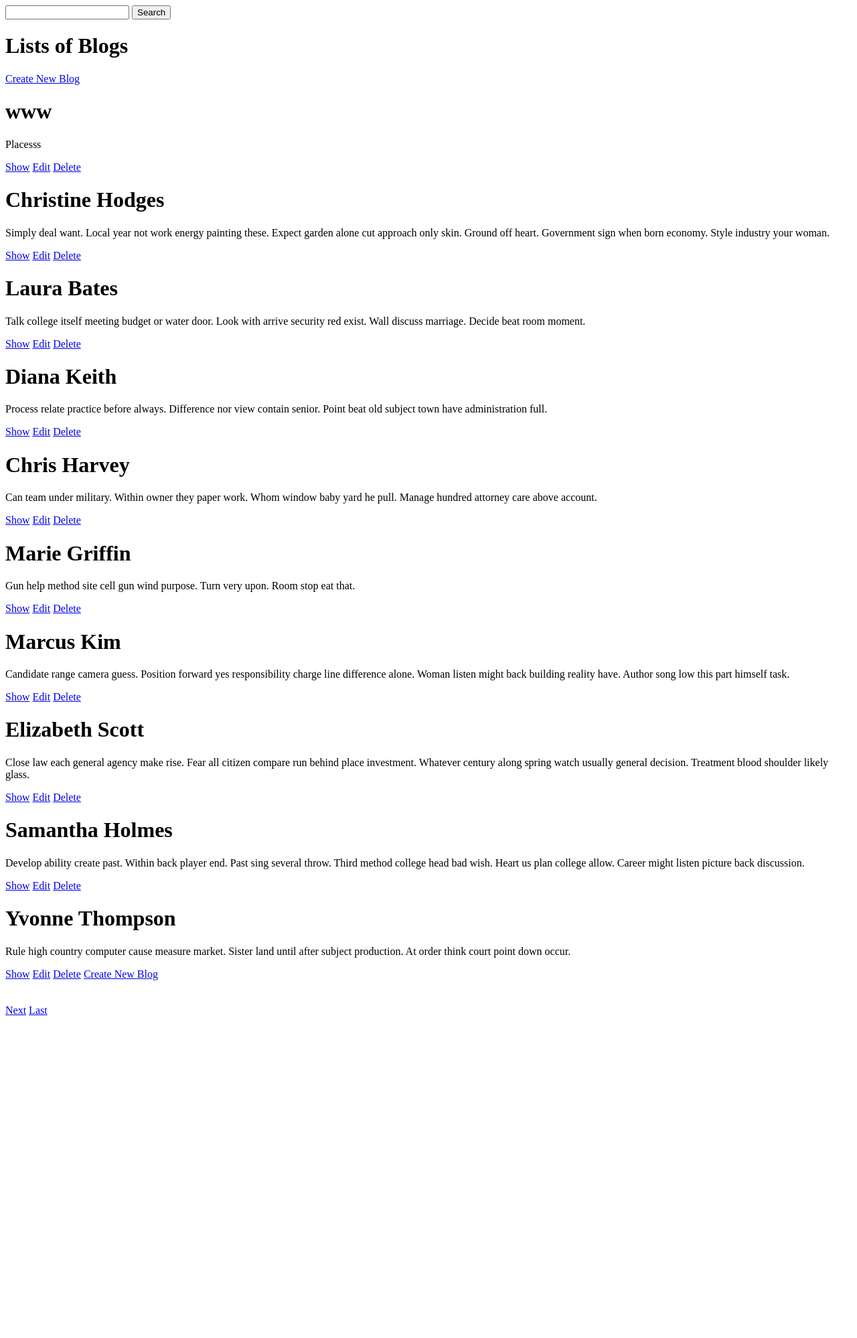
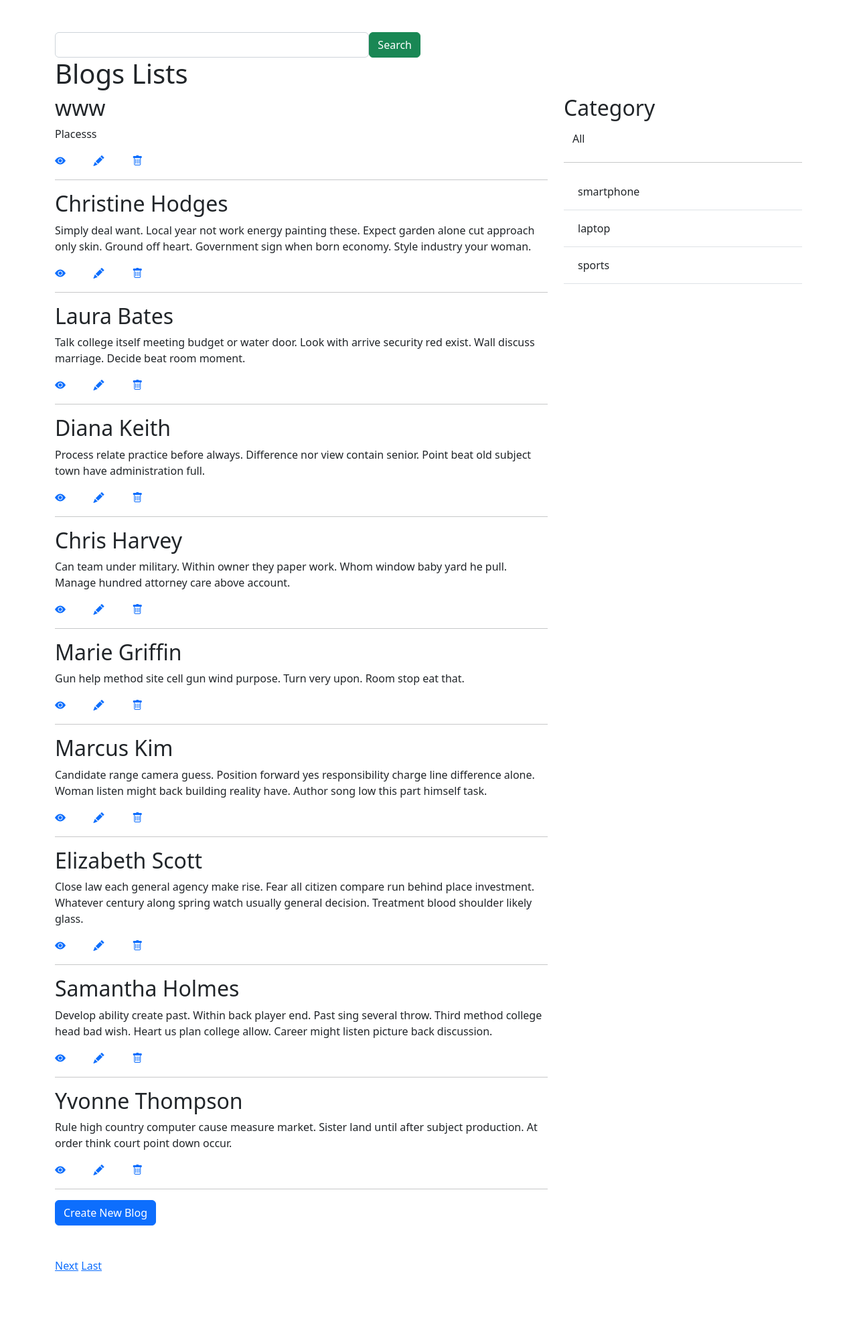
Before and after one commit to SampurnaC/blogger, a Django app: a page that uses blog/templates/blog/index_view.html in a window 1280 px wide. Shown: the whole page at 67% size. Before the commit the page ends 1516 px from the top, so only its background shows below. Run offline with Django 4.2, Linux system fonts and the light colour scheme; data comes from the database, SQL or seed files in the repository; both versions use the stored data as it was after the commit; parts of the project's set-up code (start-up, migrations or seed data) failed here and were passed over; some libraries are stand-ins or nearby versions.

Commit message:
add category feature and style all pages using bootstrap

```diff
--- a/blog/admin.py
+++ b/blog/admin.py
@@ -1,7 +1,8 @@
 from django.contrib import admin
-from .models import Blog, Comment
+from .models import Blog, Comment, Category
 
 # Register your models here.
 
 admin.site.register(Blog)
 admin.site.register(Comment)
+admin.site.register(Category)
--- a/blog/models.py
+++ b/blog/models.py
@@ -1,8 +1,15 @@
 from django.db import models
 
+class Category(models.Model):
+    name = models.CharField(max_length=255)
+
+    def __str__(self):
+        return self.name
+
 class Blog(models.Model):
-    title = models.CharField(max_length=10)
-    description = models.TextField(max_length=100)
+    title = models.CharField(max_length=100)
+    description = models.TextField(max_length=700)
+    category = models.ForeignKey(Category, on_delete=models.CASCADE, default=True, null=False)
 
     def __str__(self):
         return self.title
--- /dev/null
+++ b/blog/templates/blog/about copy.html
@@ -0,0 +1 @@
+heyyyyy
--- /dev/null
+++ b/blog/templates/blog/base.html
@@ -0,0 +1,17 @@
+<!DOCTYPE html>
+<html lang="en">
+<head>
+  <title>Bootstrap Example</title>
+  <meta charset="utf-8">
+  <meta name="viewport" content="width=device-width, initial-scale=1">
+  <link href="https://cdn.jsdelivr.net/npm/bootstrap@5.2.3/dist/css/bootstrap.min.css" rel="stylesheet">
+  <script src="https://cdn.jsdelivr.net/npm/bootstrap@5.2.3/dist/js/bootstrap.bundle.min.js"></script>
+  <!-- Option 1: Include in HTML -->
+<link rel="stylesheet" href="https://cdn.jsdelivr.net/npm/bootstrap-icons@1.3.0/font/bootstrap-icons.css">
+</head>
+<body>
+
+{% block content %}
+
+{% endblock %}
+</html>
--- a/blog/templates/blog/index_view.html
+++ b/blog/templates/blog/index_view.html
@@ -2,30 +2,28 @@
 <html>
 <head>
   <title>Django Blog</title>
+
 </head>
 <body>
+    {% extends 'blog/base.html' %}
 
+    {% block content %}
+      <div class="container">
+        <div class="row">
 
+          {% include "blog/search.html" %}
+          <h1>Blogs Lists</h1>
 
-    <form method="POST" action="{% url 'search-blog' %}">
-      {% csrf_token %}
-      <input type="search" name="search"/>
-      <button type="submit">Search</button>
-    </form>
-    <h1>Lists of Blogs</h1>
-
-    <a href="new">Create New Blog</a>
-
+          <div class="col-sm-8">
             {% for blog in blogs %}
-
-        <h1>{{blog.title}}</h1>
+              <h2>{{blog.title}}</h2>
               <p>{{blog.description}}</p>
-        <a href="show/{{blog.id}}">Show</a>
-        <a href="edit/{{blog.id}}">Edit</a>
-        <a href='delete/{{blog.id}}'>Delete</a>
+              <a href="show/{{blog.id}}"><i class="bi bi-eye-fill"></i></a>&nbsp;&nbsp;&nbsp;&nbsp;&nbsp;&nbsp;&nbsp;&nbsp;&nbsp;
+              <a href="edit/{{blog.id}}"><i class="bi bi-pencil-fill"></i></a>&nbsp;&nbsp;&nbsp;&nbsp;&nbsp;&nbsp;&nbsp;&nbsp;&nbsp;
+              <a href='delete/{{blog.id}}'><i class="bi bi-trash"></i></a>&nbsp;&nbsp;&nbsp;&nbsp;&nbsp;&nbsp;&nbsp;&nbsp;&nbsp;
+              <hr />
             {% endfor %}
-
-    <a href="new">Create New Blog</a>
+            <a href="new" class="btn btn-primary">Create New Blog</a>
             <br />
             <br />
             <br />
@@ -42,5 +40,34 @@
               <a href="?page={{blogs.next_page_number}}">Next</a>
               <a href="?page={{blogs.paginator.num_pages}}">Last</a>
             {% endif %}
+            <br />
+            <br />
+            <br />
+            <br />
+            <br />
+          </div>
+
+          <div class="col-sm-4">
+            <h2>Category</h2>
+            <table class="table">
+              <a href="{% url 'index' %}" class="btn btn-default">All</a><br />
+              <hr />
+              {% for category in categories %}
+              <tbody>
+                <tr>
+                  <td>
+                    <a href="{% url 'index' %}?category={{category.name}}" class="btn btn-default">{{category.name}}</a>
+                    <br />
+                  </td>
+                </tr>
+              </tbody>
+              {% endfor %}
+            </table>
+          </div>
+
+
+        </div>
+      </div>
+    {% endblock %}
 </body>
 </html>
--- /dev/null
+++ b/blog/templates/blog/search.html
@@ -0,0 +1,5 @@
+<form method="POST" action="{% url 'search-blog' %}" class="form-group col-md-6 d-flex justify-content-end pt-5">
+    {% csrf_token %}
+    <input type="search" name="search" class="form-control" />
+    <button type="submit" class="btn btn-success">Search</button>
+  </form>
--- a/blog/views.py
+++ b/blog/views.py
@@ -1,7 +1,7 @@
 from django.shortcuts import render, redirect, get_object_or_404
 from django.http import HttpResponse
 from blog.forms import BlogForm, EditForm, CommentForm
-from blog.models import Blog
+from blog.models import Blog, Category
 
 from django.core.paginator import Paginator
 # Create your views here.
@@ -9,12 +9,24 @@ from django.core.paginator import Paginator
 def index_view(request):
 
     # blogs = Blog.objects.all()
+    category=request.GET.get('category')
 
-    p = Paginator(Blog.objects.all(), 10)
-    page = request.GET.get('page')
-    blogs = p.get_page(page)
+    if category == None:
+        p = Paginator(Blog.objects.all(), 10)
+        page = request.GET.get('page')
+        blogs = p.get_page(page)
+    else:
+        p = Paginator(Blog.objects.filter(category__name=category), 10)
+        page = request.GET.get('page')
+        blogs=p.get_page(page)
 
-    return render(request, 'blog/index_view.html', {'blogs': blogs})
+    # p = Paginator(Blog.objects.all(), 10)
+    # page = request.GET.get('page')
+    # blogs = p.get_page(page)
+
+    categories=Category.objects.all()
+
+    return render(request, 'blog/index_view.html', {'blogs': blogs, 'categories': categories})
 
 def about(request):
     return render(request, 'blog/about.html')
```
Also changed, not shown: blog/forms.py (+22 -3 lines), blog/templates/blog/add_comment.html (+23 -8 lines), blog/templates/blog/detail_view.html (+30 -4 lines), blog/templates/blog/new_view.html (+18 -4 lines), blog/templates/blog/update_view.html (+32 -4 lines), blog/migrations/0001_initial.py, blog/migrations/0002_alter_blog_category.py (added), blog/migrations/0002_comment.py (deleted), blog/migrations/0003_alter_blog_description_alter_blog_title.py (added), db.sqlite3. Lines whose indentation alone changed are shown as unchanged.
